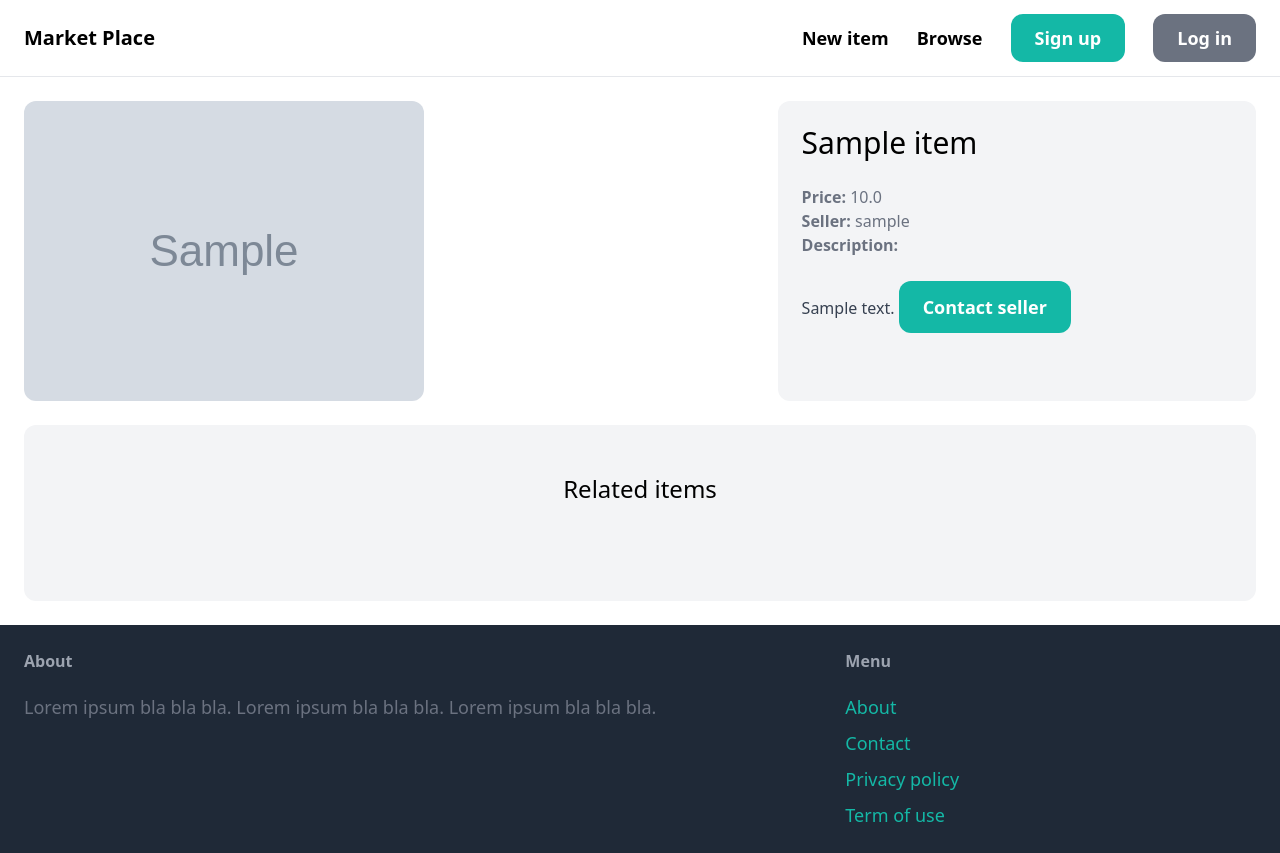
After one commit to Ujstor/django-online-marketplace, a Django app: page /item/1 in a window 1280 px wide. The commit adds this page. Run offline with Django 4.2, Linux system fonts and the light colour scheme; tables that the repository leaves empty hold one stand-in row (values such as "Sample post"); grey boxes marked "Sample" are stand-in pictures; some libraries are stand-ins or nearby versions.

Commit message:
Item detail

```diff
--- a/core/templates/core/index.html
+++ b/core/templates/core/index.html
@@ -9,7 +9,7 @@
         <div class="grid grid-cols-3 gap-3">
             {% for item in items %}
                 <div>
-                    <a href="#">
+                    <a href="{% url 'item:detail' item.id %}">
                         <div>
                             <img src="{{ item.image.url }}" class="rounded-t-xl">
                         </div>
--- /dev/null
+++ b/item/templates/item/detail.html
@@ -0,0 +1,44 @@
+{% extends 'core/base.html' %}
+
+{% block title %}{{ item.name }}{% endblock %}
+
+{% block content %}
+  <div class="grid grid-cols-5 gap-6">
+    <div class="col-span-3">
+        <img src="{{ item.image.url }}" class="rounded-xl">
+    </div>
+    <div class="col-span-2 p-6 bg-gray-100 rounded-xl">
+        <h1 class="mb-6 text-3xl">{{ item.name }}</h1>
+        <p class="text-gray-500"><strong>Price: </strong>{{ item.price }}</p>
+        <p class="text-gray-500"><strong>Seller: </strong>{{ item.created_by.username }}</p>
+        {% if item.description %}
+            <p class="text-gray-700">
+                    <strong class="text-gray-500">Description:</strong><br>
+                    {{ item.description }}
+        {% endif %}
+
+        <a href="#" class="inline-block mt-6 px-6 py-3 text-lg font-semibold bg-teal-500 text-white rounded-xl hover:bg-teal-700">Contact seller</a>
+    </div>
+  </div>
+  <div class="mt-6 px-6 py-12 bg-gray-100 rounded-xl">
+    <h2 class="mb-12 text-2xl text-center">Related items</h2>
+
+    <div class="grid grid-cols-3 gap-3">
+        {% for item in related_items %}
+            <div>
+                <a href="{% url 'item:detail' item.id %}">
+                    <div>
+                        <img src="{{ item.image.url }}" class="rounded-t-xl">
+                    </div>
+
+                    <div class="p-6 bg-white rounded-b-xl">
+                        <h2 class="text-2xl">{{ item.name }}</h2>
+                        <p class="text-gray-500">Price: {{ item.price }}</p>
+                    </div>
+                </a>
+            </div>
+        {% endfor %}
+    </div>
+  </div>
+
+{% endblock %}
--- /dev/null
+++ b/item/urls.py
@@ -0,0 +1,9 @@
+from django.urls import path
+
+from . import views
+
+app_name = 'item'
+
+urlpatterns = [
+    path('<int:pk>', views.detail, name='detail'),
+]
--- a/item/views.py
+++ b/item/views.py
@@ -1,3 +1,11 @@
-from django.shortcuts import render
+from django.shortcuts import render, get_object_or_404
+from item.models import Item
 
-# Create your views here.
+
+def detail(request, pk):
+    item = get_object_or_404(Item, pk=pk)
+    related_items = Item.objects.filter(category=item.category).exclude(pk=item.pk)[0:4]
+    return render(request, 'item/detail.html', {
+        'item': item,
+        'related_items': related_items,
+    })
--- a/market_place/urls.py
+++ b/market_place/urls.py
@@ -1,11 +1,13 @@
 from django.conf import settings
 from django.conf.urls.static import static
 from django.contrib import admin
-from django.urls import path
+from django.urls import path, include
 from core.views import index, contact
+
 
 urlpatterns = [
     path('', index, name='index'),
+    path('item/', include('item.urls')),
     path('contact/', contact, name='contact'),
     path('admin/', admin.site.urls)
 
```
Also changed, not shown: media/item_images/car.jpg (added).
